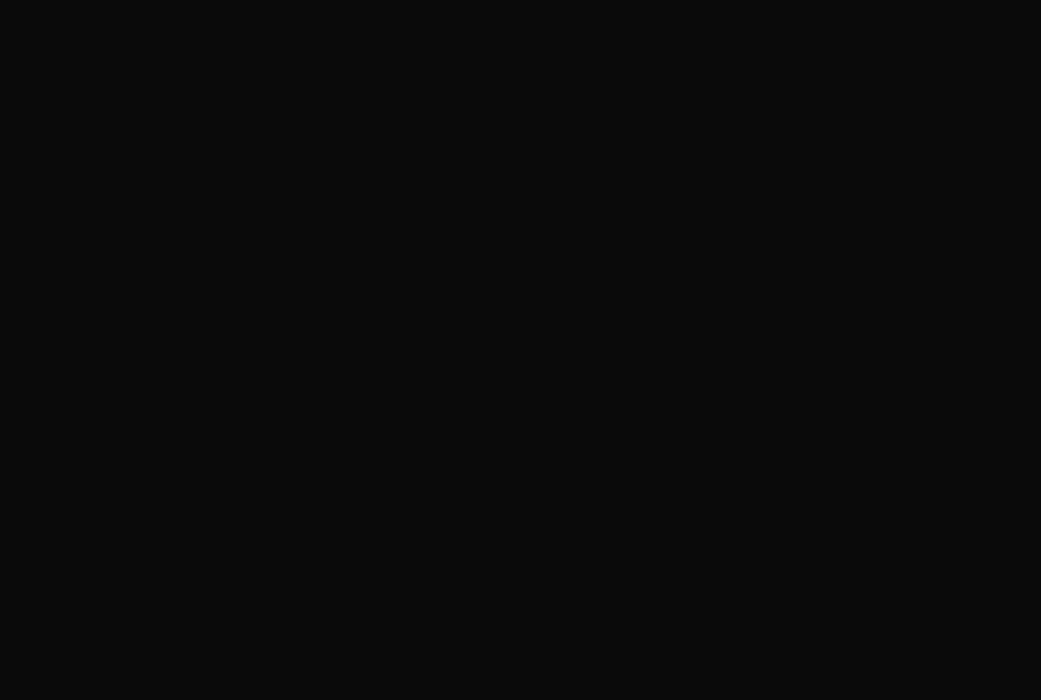
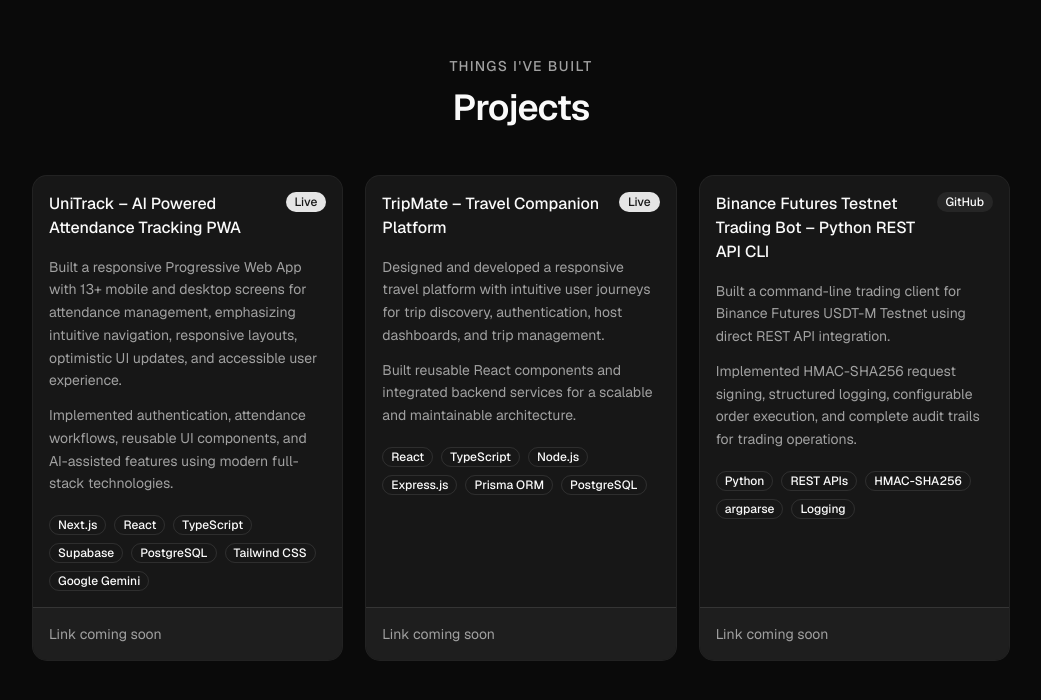
Before and after one commit to satyam-edu/portfolio, a Next.js app: page / in a window 1280 px wide. Shown: the part 2320-3020 px from the top of the page, without its empty margins (119-1160 px from the left). Before the commit the page ends 2280 px from the top, so only its background shows below. Built offline with nearby package versions, Linux system fonts and the light colour scheme; no server answers.

Commit message:
add interactive projects section to home page

```diff
--- a/src/app/page.tsx
+++ b/src/app/page.tsx
@@ -1,6 +1,7 @@
 import { Hero } from "@/components/sections/hero";
 import { Skills } from "@/components/sections/skills";
 import { Experience } from "@/components/sections/experience";
+import { Projects } from "@/components/sections/projects";
 
 export default function Home() {
   return (
@@ -8,6 +9,7 @@ export default function Home() {
       <Hero />
       <Skills />
       <Experience />
+      <Projects />
     </>
   );
 }
--- /dev/null
+++ b/src/components/sections/projects.tsx
@@ -0,0 +1,145 @@
+"use client";
+
+import * as React from "react";
+import { motion, useMotionValue, useSpring, useTransform } from "motion/react";
+import { ArrowUpRight, Code2 } from "lucide-react";
+
+import {
+  Card,
+  CardContent,
+  CardFooter,
+  CardHeader,
+  CardTitle,
+} from "@/components/ui/card";
+import { Badge } from "@/components/ui/badge";
+import { Button } from "@/components/ui/button";
+import { projects } from "@/data/projects";
+import type { ProjectItem } from "@/types/project";
+
+const TILT_RANGE = 8;
+
+function ProjectCard({
+  project,
+  index,
+}: {
+  project: ProjectItem;
+  index: number;
+}) {
+  const cardRef = React.useRef<HTMLDivElement>(null);
+
+  const mouseX = useMotionValue(0.5);
+  const mouseY = useMotionValue(0.5);
+
+  const rotateX = useSpring(
+    useTransform(mouseY, [0, 1], [TILT_RANGE, -TILT_RANGE]),
+    { stiffness: 300, damping: 30 },
+  );
+  const rotateY = useSpring(
+    useTransform(mouseX, [0, 1], [-TILT_RANGE, TILT_RANGE]),
+    { stiffness: 300, damping: 30 },
+  );
+
+  function handleMouseMove(event: React.MouseEvent<HTMLDivElement>) {
+    const bounds = cardRef.current?.getBoundingClientRect();
+    if (!bounds) return;
+    mouseX.set((event.clientX - bounds.left) / bounds.width);
+    mouseY.set((event.clientY - bounds.top) / bounds.height);
+  }
+
+  function handleMouseLeave() {
+    mouseX.set(0.5);
+    mouseY.set(0.5);
+  }
+
+  return (
+    <motion.div
+      initial={{ opacity: 0, y: 24 }}
+      whileInView={{ opacity: 1, y: 0 }}
+      viewport={{ once: true, margin: "-80px" }}
+      transition={{ duration: 0.5, delay: index * 0.08 }}
+      style={{ perspective: 1000 }}
+    >
+      <motion.div
+        ref={cardRef}
+        onMouseMove={handleMouseMove}
+        onMouseLeave={handleMouseLeave}
+        style={{ rotateX, rotateY, transformStyle: "preserve-3d" }}
+        className="h-full"
+      >
+        <Card className="flex h-full flex-col">
+          <CardHeader>
+            <div className="flex items-start justify-between gap-2">
+              <CardTitle className="text-base">{project.name}</CardTitle>
+              <Badge
+                variant={project.status === "Live" ? "default" : "secondary"}
+                className="shrink-0"
+              >
+                {project.status}
+              </Badge>
+            </div>
+          </CardHeader>
+          <CardContent className="flex-1 space-y-3">
+            {project.description.map((paragraph) => (
+              <p
+                key={paragraph}
+                className="text-sm leading-relaxed text-muted-foreground"
+              >
+                {paragraph}
+              </p>
+            ))}
+            <div className="flex flex-wrap gap-2 pt-2">
+              {project.stack.map((tech) => (
+                <Badge key={tech} variant="outline">
+                  {tech}
+                </Badge>
+              ))}
+            </div>
+          </CardContent>
+          <CardFooter>
+            {project.link ? (
+              <Button asChild variant="outline" size="sm">
+                <a
+                  href={project.link}
+                  target="_blank"
+                  rel="noopener noreferrer"
+                >
+                  {project.status === "GitHub" ? (
+                    <Code2 className="size-4" />
+                  ) : (
+                    <ArrowUpRight className="size-4" />
+                  )}
+                  {project.status === "GitHub" ? "View Code" : "View Live"}
+                </a>
+              </Button>
+            ) : (
+              <span className="text-sm text-muted-foreground">
+                Link coming soon
+              </span>
+            )}
+          </CardFooter>
+        </Card>
+      </motion.div>
+    </motion.div>
+  );
+}
+
+export function Projects() {
+  return (
+    <section id="projects" className="mx-auto max-w-5xl px-6 py-24">
+      <div className="mb-12 flex flex-col items-center gap-3 text-center">
+        <p className="text-sm font-medium uppercase tracking-widest text-muted-foreground">
+          Things I&apos;ve built
+        </p>
+        <h2 className="text-3xl font-semibold tracking-tight sm:text-4xl">
+          Projects
+        </h2>
+      </div>
+
+      <div className="grid gap-6 sm:grid-cols-2 lg:grid-cols-3">
+        {projects.map((project, index) => (
+          <ProjectCard key={project.name} project={project} index={index} />
+        ))}
+      </div>
+    </section>
+  );
+}
```
